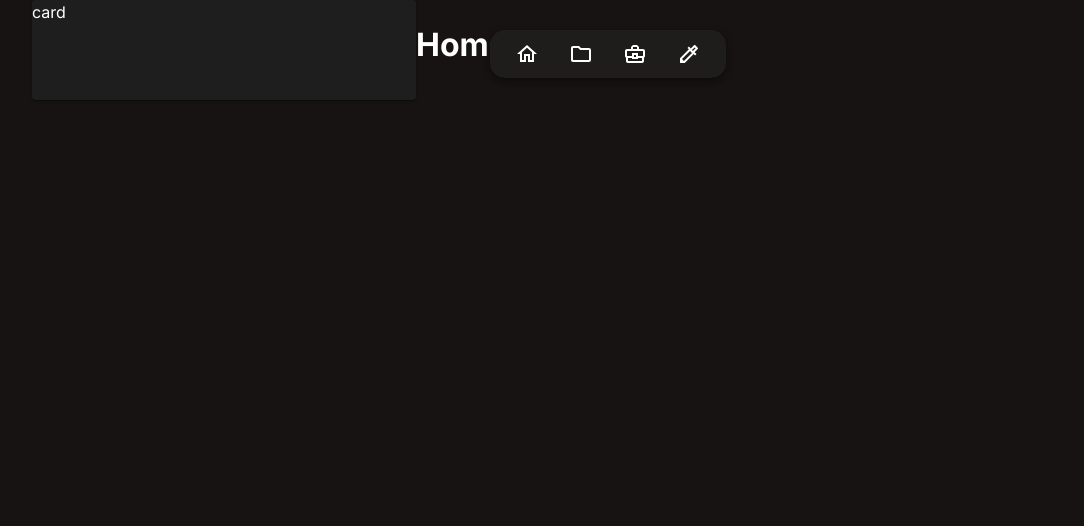
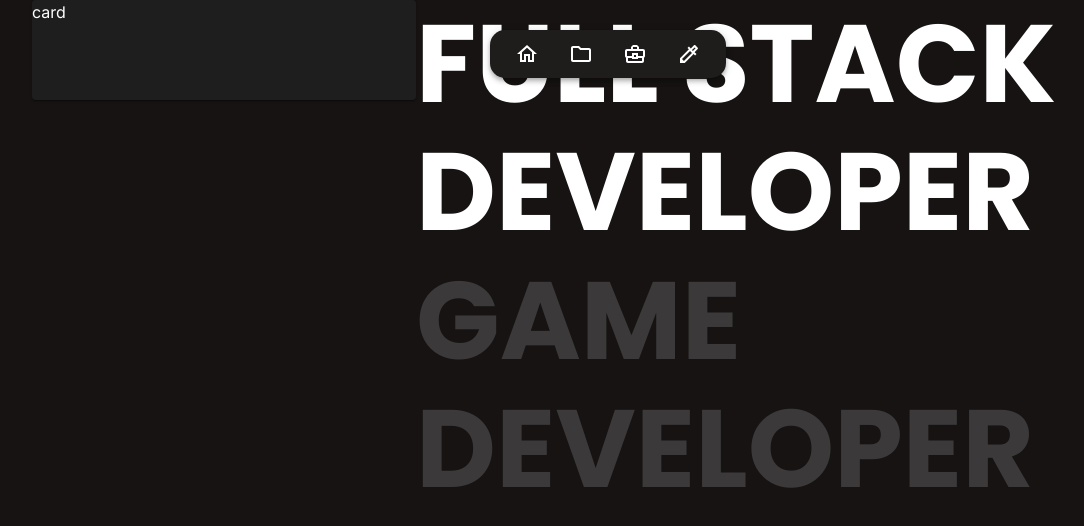
Before and after one commit to rotembab/resume-frontend, a React (Vite) app: page / in a window 1280 px wide. Shown: the top 526 px of the page, without its empty margins (32-1116 px from the left). Built offline with nearby package versions, Linux system fonts and the light colour scheme.

Commit message:
added en.ts for translations

```diff
--- a/src/App.tsx
+++ b/src/App.tsx
@@ -7,10 +7,9 @@ import { ExperiencePage } from './components/pages/experience/experience.page';
 import { ToolsPage } from './components/pages/tools/tools.page';
 import { DetailsCard } from './components/ui/details-card/details-card.component';
 import Grid from '@mui/material/Grid2';
-import { Container, Slide } from '@mui/material';
+import { Container } from '@mui/material';
 
 export default function App() {
-  const location = useLocation();
   return (
     <Container
       sx={{
--- a/src/components/pages/home/home.page.tsx
+++ b/src/components/pages/home/home.page.tsx
@@ -1,4 +1,5 @@
-import { Slide } from '@mui/material';
+import { Slide, Typography } from '@mui/material';
+import { translations } from '../../../lang/en';
 
 export const HomePage = () => {
   return (
@@ -10,7 +11,10 @@ export const HomePage = () => {
       direction='down'
     >
       <div>
-        <h1>Home Page</h1>
+        <Typography variant='h1'>{translations.Home.heading1}</Typography>
+        <Typography color='headingDarkColor' variant='h1'>
+          {translations.Home.heading2}
+        </Typography>
       </div>
     </Slide>
   );
--- /dev/null
+++ b/src/lang/en.ts
@@ -0,0 +1,18 @@
+export const translations = {
+  Home: {
+    heading1: 'Full Stack Developer',
+    heading2: 'Game Developer',
+  },
+  Projects: {
+    heading: 'Projects',
+    description: 'Here are some of the projects I have worked on.',
+  },
+  Experience: {
+    heading: 'Experience',
+    description: 'Here are some of the companies I have worked for.',
+  },
+  Tools: {
+    heading: 'Tools',
+    description: 'Here are some of the tools I have worked with.',
+  },
+};
--- a/src/themes/theme.ts
+++ b/src/themes/theme.ts
@@ -47,6 +47,8 @@ export const AppTheme = createTheme({
     h1: {
       fontWeight: 700,
       fontFamily: "'Poppins', sans-serif",
+      textTransform: 'uppercase',
+      fontSize: '110px',
     },
     h3: {
       fontWeight: 500,
```
